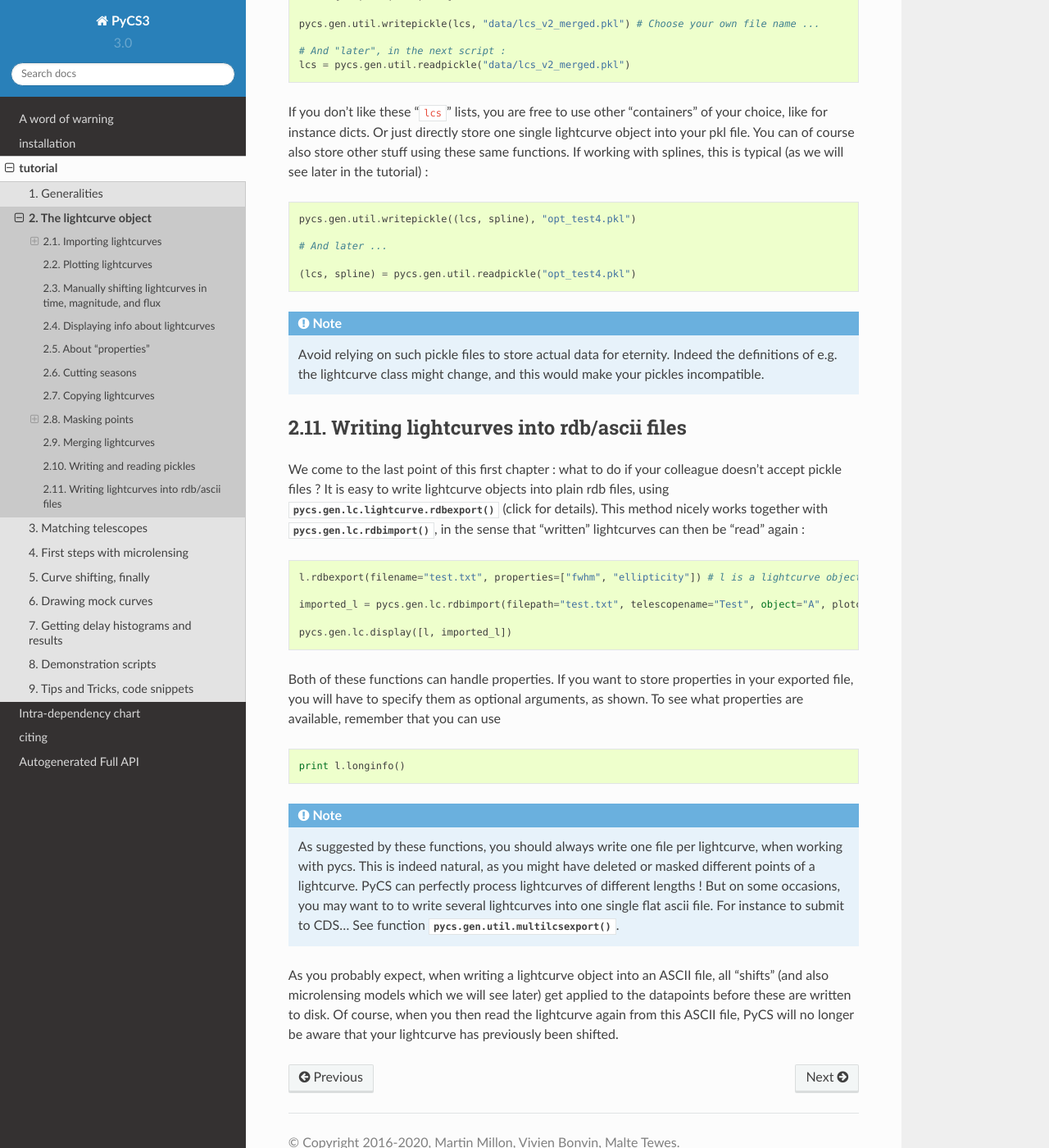
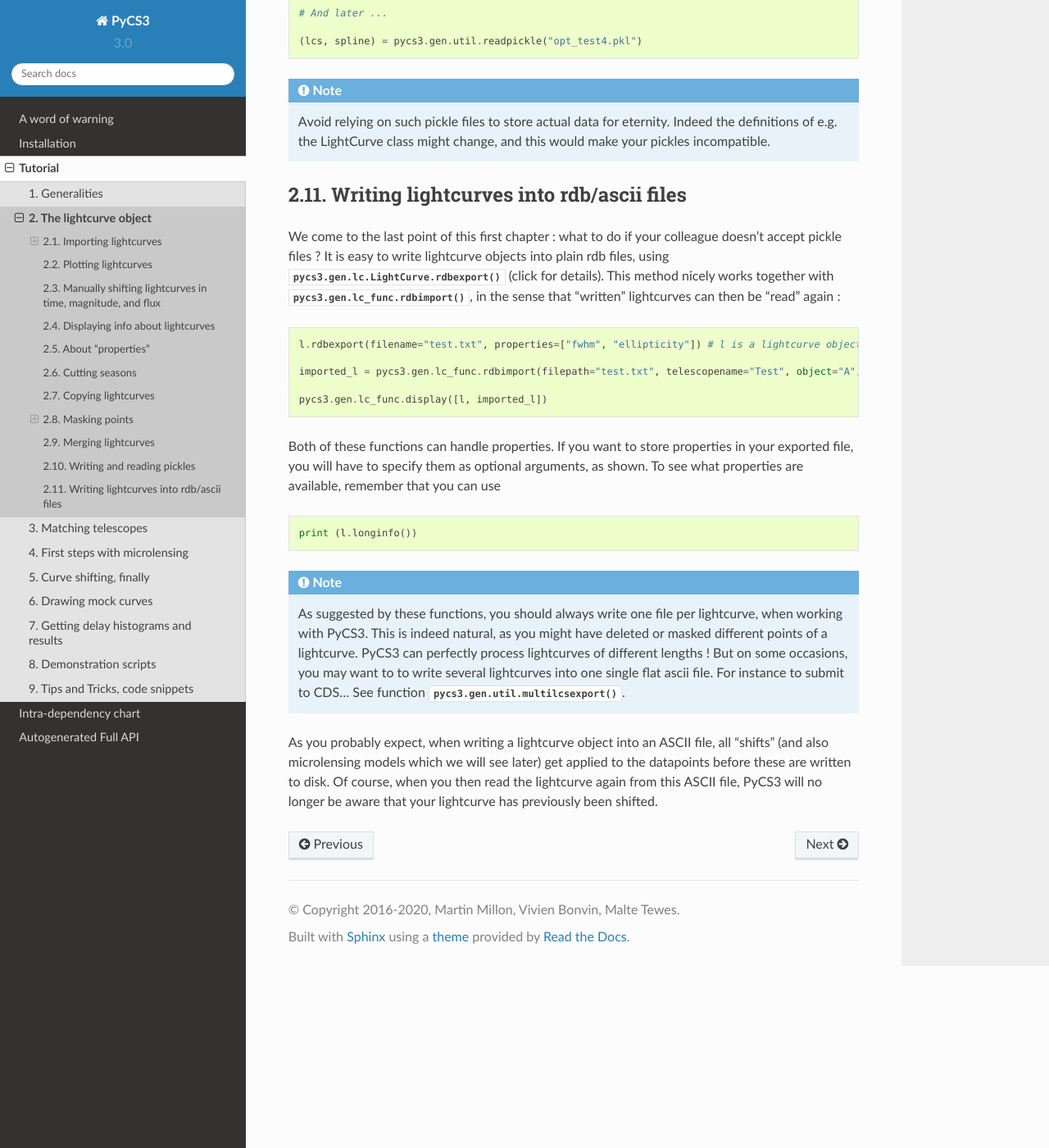
Before and after one commit to ZSHJoanna/pycs-diy, a Sphinx documentation site: the page built from docs/tutorial/basic_lc.rst, in a window 1280 px wide and 1400 px high, scrolled down 9150 px. Shown: the whole window at 82% size. Built offline with Sphinx 7.4.7 and the Read the Docs theme 2.0.0, drawn with Linux system fonts in a browser that asks for light colours; pages that are not in the unit, such as notebooks, are missing from menus; some of the changed text lies outside the part shown.

Commit message:
Tutorial part 1 and 2

```diff
--- a/docs/chart.rst
+++ b/docs/chart.rst
@@ -4,8 +4,8 @@ Intra-dependency chart
 This chart lists the intra-dependencies of the various modules and files in PyCS.
 
 
-.. image:: _static/pycschart.png
+.. image:: _static/pycs3.svg
     :align: center
 
-
-Last updated on 2018-09-28. Open the image in a new tab for a better experience.
+This plot was generated with ``pydeps`` (`documentation <https://pydeps.readthedocs.io/en/latest/>`_).
+Last updated on 2020-06-10. Open the image in a new tab for a better experience.
--- a/docs/tutorial/basic_lc.rst
+++ b/docs/tutorial/basic_lc.rst
@@ -1,8 +1,8 @@
 The lightcurve object
 =====================
 
-The module :py:mod:`pycs.gen.lc` defines the class :py:class:`~pycs.gen.lc.lightcurve` that constitutes the backbone of pycs.
-First step is to learn about this fundamental object, and the functions to manipulate lightcurve instances.
+The module :py:mod:`pycs3.gen.lc` defines the class :py:class:`~pycs3.gen.lc.LightCurve` that constitutes the backbone of PyCS3.
+First step is to learn about this fundamental object, and the functions to manipulate lightcurve instances. The module :py:mod:`pycs3.gen.lc_func` is now gathering all the higher level functions to manipulate lists of :py:class:`~pycs3.gen.lc.LightCurve`
 
 
 
@@ -16,7 +16,7 @@ Importing from cosmouline/lcmanip or similar rdb files
 """"""""""""""""""""""""""""""""""""""""""""""""""""""
 
 Cosmouline and lcmanip write their lightcurves as rdb files (i.e., lots of tab-separated collumns, and a short header).
-By *importing* such data into pycs, I mean *reading such rdb files* and turning them into the mentionned lightcurve objects.
+By *importing* such data into PyCS3, I mean *reading such rdb files* and turning them into the mentionned lightcurve objects.
 Here are some lines of a cosmouline/lcmanip output file (for a double lens) :
 
 ::
@@ -38,14 +38,14 @@ This will give us 4 lightcurve objects; here is how :
 
 	filename = "data/Mercator.rdb"
 	lcs = [
-		pycs.gen.lc.rdbimport(filename, object="A", magcolname="mag_A", magerrcolname="magerr_A_4", telescopename="Mercator", plotcolour="red", mhjdcolname="mhjd", flagcolname = "flag", propertycolnames = ["fwhm", "ellipticity", "airmass", "relskylevel", "normcoeff"], verbose = True),
-		pycs.gen.lc.rdbimport(filename, object="B", magcolname="mag_B", magerrcolname="magerr_B_4", telescopename="Mercator", plotcolour="red", mhjdcolname="mhjd", flagcolname = "flag", propertycolnames = ["fwhm", "ellipticity", "airmass", "relskylevel", "normcoeff"], verbose = True),
-		pycs.gen.lc.rdbimport(filename, object="C", magcolname="mag_C", magerrcolname="magerr_C_4", telescopename="Mercator", plotcolour="red", mhjdcolname="mhjd", flagcolname = "flag", propertycolnames = ["fwhm", "ellipticity", "airmass", "relskylevel", "normcoeff"], verbose = True),
-		pycs.gen.lc.rdbimport(filename, object="D", magcolname="mag_D", magerrcolname="magerr_D_4", telescopename="Mercator", plotcolour="red", mhjdcolname="mhjd", flagcolname = "flag", propertycolnames = ["fwhm", "ellipticity", "airmass", "relskylevel", "normcoeff"], verbose = True)
+		pycs3.gen.lc_func.rdbimport(filename, object="A", magcolname="mag_A", magerrcolname="magerr_A_4", telescopename="Mercator", plotcolour="red", mhjdcolname="mhjd", flagcolname = "flag", propertycolnames = ["fwhm", "ellipticity", "airmass", "relskylevel", "normcoeff"], verbose = True),
+		pycs3.gen.lc_func.rdbimport(filename, object="B", magcolname="mag_B", magerrcolname="magerr_B_4", telescopename="Mercator", plotcolour="red", mhjdcolname="mhjd", flagcolname = "flag", propertycolnames = ["fwhm", "ellipticity", "airmass", "relskylevel", "normcoeff"], verbose = True),
+		pycs3.gen.lc_func.rdbimport(filename, object="C", magcolname="mag_C", magerrcolname="magerr_C_4", telescopename="Mercator", plotcolour="red", mhjdcolname="mhjd", flagcolname = "flag", propertycolnames = ["fwhm", "ellipticity", "airmass", "relskylevel", "normcoeff"], verbose = True),
+		pycs3.gen.lc_func.rdbimport(filename, object="D", magcolname="mag_D", magerrcolname="magerr_D_4", telescopename="Mercator", plotcolour="red", mhjdcolname="mhjd", flagcolname = "flag", propertycolnames = ["fwhm", "ellipticity", "airmass", "relskylevel", "normcoeff"], verbose = True)
 	]
 
 
-So this uses the function :py:func:`pycs.gen.lc.rdbimport` (click on such links to jump to detailed documentation of the function).
+So this uses the function :py:func:`pycs3.gen.lc_func.rdbimport` (click on such links to jump to detailed documentation of the function).
 In the example above I've put all the options to illustrate them. Not all these options are required !
 The option ``propertycolnames`` allows to read in extra columns of data, that can for instance be used to make colour-coded plots, or custom stuff.
 If you omit this option, the function will by default import all the fields specified in the above example, if these are available in the rdb file.
@@ -55,7 +55,7 @@ Here is a more concise example that you could use as "default" to import lightcu
 
 ::
 
-	mercatorlcs = [pycs.gen.lc.rdbimport("data/2013-04-02_config_J1001_mercator_lcmanip.rdb",
+	mercatorlcs = [pycs3.gen.lc_func.rdbimport("data/2013-04-02_config_J1001_mercator_lcmanip.rdb",
 		magcolname="mag_%s"%e, magerrcolname="magerr_%s_5"%e, flagcolname = "flag",
 		telescopename="Mercator", object=e, plotcolour="blue") for e in ["A", "B"]]
 
@@ -79,12 +79,12 @@ A list of lightcurves (as we have just imported above) is usually named ``lcs``.
 Importing from simple tab-separated files
 """""""""""""""""""""""""""""""""""""""""
 
-The function :py:func:`pycs.gen.lc.flexibleimport` does essentially the same as :py:func:`pycs.gen.lc.rdbimport`, but for simpler input files that do not have headers :
+The function :py:func:`pycs3.gen.lc_func.flexibleimport` does essentially the same as :py:func:`pycs.gen.lc_func.rdbimport`, but for simpler input files that do not have headers :
 
 ::
 
-	l = pycs.gen.lc.flexibleimport("curve.dat", jdcol=1, magcol=2, errcol=3, startline=1,
-		telescopename="Unknown", object="Unknown", plotcolour="red", verbose = True)
+	l = pycs3.gen.lc_func.flexibleimport("curve.dat", , jdcol=1, magcol=2, errcol=3, startline=1, flagcol=None, propertycols=None,
+                   telescopename="Unknown", object="Unknown", plotcolour="crimson", verbose=True, absmagerrs=False)
 
 
 The shown arguments values are the defaults.
@@ -97,7 +97,7 @@ After such an import, and before plotting the curves to see if it went well, you
 
 ::
 
-	pycs.gen.mrg.colourise(lcs)
+	pycs3.gen.mrg.colourise(lcs)
 
 
 them. This function sets the attribute ``plotcolour`` of each lightcurve to a different colour.
@@ -116,7 +116,7 @@ Plotting lightcurves
 --------------------
 
 It's time to see these colours.
-Many functions of pycs work with lists of lightcurves, instead of individual lightcurves. These lists usually contain simply one curve for every QSO image. But be aware that all this works in the same way if you use lists that contain curves from different telescopes, or "identical" curves with different settings, or simulated curves, etc.
+Many functions of pycs3 work with lists of lightcurves, instead of individual lightcurves. These lists usually contain simply one curve for every QSO image. But be aware that all this works in the same way if you use lists that contain curves from different telescopes, or "identical" curves with different settings, or simulated curves, etc.
 
 As mentionned, in the tutorials we will usually call such lists ``lcs``; *s* is a plural s.
 The single most important function that uses such a list of curves as argument is the function that displays them :
@@ -125,13 +125,13 @@ The single most important function that uses such a list of curves as argument i
 
 	lcs = [lca, lcb, lcc, lcd] # So that's a list
 
-	pycs.gen.lc.display(lcs)
+	pycs3.gen.lc_func.display(lcs)
 
 
-This function has lots of options, it can be used for many tasks. As we will see in this tutorial, the same function is used to plot microlensing, splines, etc. Here is a link to the full documentation for this function: :py:func:`pycs.gen.lc.display` (have a look).
+This function has lots of options, it can be used for many tasks. As we will see in this tutorial, the same function is used to plot microlensing, splines, etc. Here is a link to the full documentation for this function: :py:func:`pycs3.gen.lc_func.display` (have a look).
 For now, just as an example, try these options ::
 
-	pycs.gen.lc.display(lcs, title=r"$\mathrm{SDSS\,J1234-5678}$", nicefont=True, showlogo=True)
+	pycs3.gen.lc.display(lcs, title=r"$\mathrm{SDSS\,J1234-5678}$", nicefont=True, showlogo=True)
 	# The option nicefont is your friend if you like serif fonts
 	# (I don't, except for the title in LaTeX which is always in serif)
 
@@ -141,17 +141,6 @@ For now, just as an example, try these options ::
 	:align: center
 
 
-And another example:
-::
-
-	pycs.gen.lc.display(lcs, showdates=True, colourprop=["fwhm", "FWHM [arcsec]", 1.0, 2.2])
-	# For this to work, your points must have the property "fwhm", which should be the
-	# case if they come from cosmouline/lcmanip, and if you imported these properties.
-
-
-.. image:: ../_static/tutorial/property_colour.png
-	:align: center
-
 
 Manually shifting lightcurves in time, magnitude, and flux
 ----------------------------------------------------------
@@ -159,9 +148,9 @@ Manually shifting lightcurves in time, magnitude, and flux
 
 We have 3 elementary methods to do this :
 
-* :py:meth:`pycs.gen.lc.lightcurve.shifttime`
-* :py:meth:`pycs.gen.lc.lightcurve.shiftmag`
-* :py:meth:`pycs.gen.lc.lightcurve.shiftflux`
+* :py:meth:`pycs3.gen.lc.lightcurve.shifttime`
+* :py:meth:`pycs3.gen.lc.lightcurve.shiftmag`
+* :py:meth:`pycs3.gen.lc.lightcurve.shiftflux`
 
 ::
 
@@ -187,13 +176,13 @@ Displaying info about lightcurves
 
 ::
 
-	print l # Short oneliner; corresponds to str(l), that is also used in plot legends, etc.
+	print(l) # Short oneliner; corresponds to str(l), that is also used in plot legends, etc.
 
 The ouput might come with a paranthesis containing 3 numbers, like for instance ``[Mercator/A](10.000,-0.500,1200)``. This would mean that the curve is shifted by 10 days in time, -0.5 mag in magnitude, and 1200 counts in flux.
 
 ::
 
-	print l.longinfo()
+	print(l.longinfo())
 
 
 Gives you a wider picture. Try it !
@@ -202,8 +191,8 @@ To display time delays between some curves, try this :
 
 ::
 
-	print pycs.gen.lc.getnicetimedelays(lcs, separator = " | ")
-	print pycs.gen.lc.getnicetimedelays(lcs, separator = " | ", sorted = True) # Sorts according to object names
+	print(pycs3.gen.lc.getnicetimedelays(lcs, separator = " | "))
+	print(pycs3.gen.lc.getnicetimedelays(lcs, separator = " | ", sorted = True)) # Sorts according to object names
 
 
 About "properties"
@@ -215,17 +204,17 @@ Properties are stored as entries of dictionnaries in a list as long as your curv
 
 ::
 
-	print l.properties   # That's a long list of dicts.
+	print (l.properties)   # That's a long list of dicts.
 
 	l.properties[0]["fwhm"] = "10.0"   # Tweak fwhm of first point
 
-	for point in lcs.properties:
+	for point in l.properties:
 		point["w"] =  ... # Add your own properties !
 
 
 .. note:: To keep all the import/export functionality, store your custom properties as strings. Indeed all the stuff like "fwhm" and "ellipticity" is stored as strings as well.
 
-.. warning:: Some functions of ``pycs`` might get significantly slower when you use properties. For instance stuff that requires merging of curves.
+.. warning:: Some functions of ``pycs3`` might get significantly slower when you use properties. For instance stuff that requires merging of curves.
 
 
 
@@ -233,7 +222,7 @@ Properties are stored as entries of dictionnaries in a list as long as your curv
 Cutting seasons
 ---------------
 
-The module :py:mod:`pycs.gen.sea` contains a class and functions to handle seasons.
+The module :py:mod:`pycs3.gen.sea` contains a class and functions to handle seasons.
 You can define seasons "by hand", but usually for cosmograil curves the default automatic season detection is fine.
 
 The concept of seaons can be important when defining microlensing representations.
@@ -242,16 +231,16 @@ Seasons are also handy to cut curves. There is a very easy function to do just t
 ::
 
 	lcs = [lca, lcb] # That's a list of long lightcurves...
-	pycs.gen.lc.display(lcs)
+	pycs3.gen.lc_func.display(lcs)
 
-	pycs.gen.sea.easycut(lcs, keep=(1, 2))
+	pycs3.gen.sea.easycut(lcs, keep=[1, 2])
 
 	# Each lightcurve is processed individually. Check your results :
 
-	pycs.gen.lc.display(lcs)
+	pycs3.gen.lc_func.display(lcs)
 
 
-If you are not happy with how the seasons where identified, try to add the option ``seasongap = 100`` to your call of :py:func:`pycs.gen.sea.easycut`.
+If you are not happy with how the seasons where identified, try to add the option ``seasongap = 100`` to your call of :py:func:`pycs3.gen.sea.easycut`.
 This is the number of days without points that start a new season. Default is 60.
 
 
@@ -268,7 +257,7 @@ Copying lightcurves
 	testl.plotcolour = "blue"
 	testl.shiftflux(5000)
 
-	pycs.gen.lc.display([l, testl])
+	pycs3.gen.lc_func.display([l, testl])
 
 
 
@@ -285,7 +274,7 @@ Some demo of the flexibility :
 	l.mask[17] = False # Manual way of masking a point
 	l.mask[17:22] = False # Yes, it's a numpy array after all
 
-	print l.jds[l.mask] # This gives you only the non-masked raw jds
+	print(l.jds[l.mask]) # This gives you only the non-masked raw jds
 
  	l.mask = l.magerrs < 0.1 # Sets the mask to be False for all points with large errorbars.
 	# Note that this would also set the mask of all other points to True.
@@ -295,29 +284,24 @@ Some demo of the flexibility :
 
 Some methods of lightcurve objects related to masks :
 
-* :py:meth:`pycs.gen.lc.lightcurve.hasmask`
-* :py:meth:`pycs.gen.lc.lightcurve.clearmask`
-* :py:meth:`pycs.gen.lc.lightcurve.cutmask`
-* :py:meth:`pycs.gen.lc.lightcurve.maskskiplist`
-* :py:meth:`pycs.gen.lc.lightcurve.maskinfo`
+* :py:meth:`pycs3.gen.lc.lightcurve.hasmask`
+* :py:meth:`pycs3.gen.lc.lightcurve.clearmask`
+* :py:meth:`pycs3.gen.lc.lightcurve.cutmask`
+* :py:meth:`pycs3.gen.lc.lightcurve.maskskiplist`
+* :py:meth:`pycs3.gen.lc.lightcurve.maskinfo`
 
 
 Buiding a mask "by hand"
 """"""""""""""""""""""""
 
-The best way to do this is to write a "skiplist" of the dates that you want to mask (this is much better than just specifying array indexes, as your skiplist will stay valid even if you merge/cut/tweak your curves). To help you writing such a list, use the function :py:func:`pycs.gen.lc.setjdlabels`. What are lables ? Labels are a bit like properties (see below), you can use them to attach any string to data points, and show them on plots. This particular functions puts the observation epochs as label to each point.
+The best way to do this is to write a "skiplist" of the dates that you want to mask (this is much better than just specifying array indexes, as your skiplist will stay valid even if you merge/cut/tweak your curves). To help you writing such a list, use the function :py:meth:`pycs3.gen.lc.LightCurve.setjdlabels`. What are labels ? Labels are a bit like properties (see below), you can use them to attach any string to data points, and show them on plots. This particular functions puts the observation epochs as label to each point.
 ::
 
 	for l in lcs:
 		l.setjdlabels() # Sets the approximate epoch as label of each point.
 		l.showlabels = True # Show the labels on plots
-	pycs.gen.lc.display(lcs)
+	pycs3.gen.lc_func.display(lcs)
 
-
-The resulting plot will look like this (note that some points are already masked here) :
-
-.. image:: ../_static/tutorial/setjdlabels.png
-	:align: center
 
 Now you can write your skiplist; it's just a plain textfile with one line per data point to mask.
 Any text following the MHJD is considered as a comment. One decimal is sufficient.
@@ -326,7 +310,7 @@ Any text following the MHJD is considered as a comment. One decimal is sufficien
 	# Some comment
 	55111.3		Bad night
 
-To apply this list to mask points of a curve, use the method :py:meth:`pycs.gen.lc.lightcurve.maskskiplist` (click for details).
+To apply this list to mask points of a curve, use the method :py:meth:`pycs3.gen.lc.LightCurve.maskskiplist` (click for details).
 Of course you can use one file to set the same mask on A and B, or define separate masks.
 ::
 
@@ -353,20 +337,20 @@ When you import lightcurves from several telescopes, you might want to *merge* t
 
 .. note:: The operation described here is about merging any two lightcurve objects *as they are*. It does not involve optimizing any shifts between the curves so that they *match*. This is described later, in section :ref:`matchtels`. For now let's assume that you have for instance shifted your curves by hand (in magnitude and flux, not in time, usually...) so that they match.
 
-There is a low-level method to merge one lightcurve into another one : :py:meth:`pycs.gen.lc.lightcurve.merge` :
+There is a low-level method to merge one lightcurve into another one : :py:meth:`pycs3.gen.lc.LightCurve.merge` :
 ::
 
 	# l and otherl are 2 lightcurve objects.
 
 	otherl.shiftmag(0.23)
 
-	pycs.gen.lc.display([l, otherl])
+	pycs3.gen.lc_func.display([l, otherl])
 
 	l.merge(otherl)
 
-	print l.longinfo()
+	print(l.longinfo())
 
-	pycs.gen.lc.display([l])
+	pycs3.gen.lc_func.display([l])
 
 
 .. note:: Any lightcurve, at any time, has to be sorted according to its mhjds. We require that the jds
@@ -374,13 +358,13 @@ There is a low-level method to merge one lightcurve into another one : :py:meth:
 
 .. warning:: Any shifts of ``l`` or ``otherl`` will be *applied* to the data arrays, i.e. the resulting curve is no longer aware of previous shifts.
 
-Often we want to merge a *list* of lightcurve from telescope 1 with a corresponding list of curves from telescope 2 and so on. :py:func:`pycs.gen.mrg.merge` is a wrapper to do exactly this.
+Often we want to merge a *list* of lightcurve from telescope 1 with a corresponding list of curves from telescope 2 and so on. :py:func:`pycs3.gen.mrg.merge` is a wrapper to do exactly this.
 ::
 
 	# You have imported two lists of lightcurves : eulerlcs and mercatorlcs
 	# Both lists contain n corresponding lightcurve objects, in the same order (image A, B, C and D).
 
-	lcs = pycs.gen.mrg.merge([eulerlcs, mercatorlcs])
+	lcs = pycs3.gen.mrg.merge([eulerlcs, mercatorlcs])
 
 
 
@@ -395,10 +379,10 @@ You will do this all the time, mostly with lightcurve objects. It allows to spli
 	# Say you have some lightcurves (perhaps just imported, or already heavily processed) :
 	lcs = [lca, lcb, lcc, lcd]
 
-	pycs.gen.util.writepickle(lcs, "data/lcs_v2_merged.pkl") # Choose your own file name ...
+	pycs3.gen.util.writepickle(lcs, "data/lcs_v2_merged.pkl") # Choose your own file name ...
 
 	# And "later", in the next script :
-	lcs = pycs.gen.util.readpickle("data/lcs_v2_merged.pkl")
+	lcs = pycs3.gen.util.readpickle("data/lcs_v2_merged.pkl")
 
 
 If you don't like these "``lcs``" lists, you are free to use other "containers" of your choice, like for instance dicts. Or just directly store one single lightcurve object into your pkl file.
@@ -406,37 +390,37 @@ You can of course also store other stuff using these same functions. If working
 
 ::
 
-	pycs.gen.util.writepickle((lcs, spline), "opt_test4.pkl")
+	pycs3.gen.util.writepickle((lcs, spline), "opt_test4.pkl")
 
 	# And later ...
 
-	(lcs, spline) = pycs.gen.util.readpickle("opt_test4.pkl")
+	(lcs, spline) = pycs3.gen.util.readpickle("opt_test4.pkl")
 
 
-.. note:: Avoid relying on such pickle files to store actual data for eternity. Indeed the definitions of e.g. the lightcurve class might change, and this would make your pickles incompatible.
+.. note:: Avoid relying on such pickle files to store actual data for eternity. Indeed the definitions of e.g. the LightCurve class might change, and this would make your pickles incompatible.
 
 
 Writing lightcurves into rdb/ascii files
 ----------------------------------------
 
 We come to the last point of this first chapter : what to do if your colleague doesn't accept pickle files ?
-It is easy to write lightcurve objects into plain rdb files, using :py:meth:`pycs.gen.lc.lightcurve.rdbexport` (click for details). This method nicely works together with :py:func:`pycs.gen.lc.rdbimport`, in the sense that "written" lightcurves can then be "read" again :
+It is easy to write lightcurve objects into plain rdb files, using :py:meth:`pycs3.gen.lc.LightCurve.rdbexport` (click for details). This method nicely works together with :py:func:`pycs3.gen.lc_func.rdbimport`, in the sense that "written" lightcurves can then be "read" again :
 ::
 
 	l.rdbexport(filename="test.txt", properties=["fwhm", "ellipticity"]) # l is a lightcurve object.
 
-	imported_l = pycs.gen.lc.rdbimport(filepath="test.txt", telescopename="Test", object="A", plotcolour="blue")
+	imported_l = pycs3.gen.lc_func.rdbimport(filepath="test.txt", telescopename="Test", object="A", plotcolour="blue")
 
-	pycs.gen.lc.display([l, imported_l])
+	pycs3.gen.lc_func.display([l, imported_l])
 
 
 Both of these functions can handle properties. If you want to store properties in your exported file, you will have to specify them as optional arguments, as shown.
 To see what properties are available, remember that you can use
 ::
 
-	print l.longinfo()
+	print (l.longinfo())
 
 
-.. note:: As suggested by these functions, you should always write one file per lightcurve, when working with pycs. This is indeed natural, as you might have deleted or masked different points of a lightcurve. PyCS can perfectly process lightcurves of different lengths ! But on some occasions, you may want to to write several lightcurves into one single flat ascii file. For instance to submit to CDS... See function :py:func:`pycs.gen.util.multilcsexport`.
+.. note:: As suggested by these functions, you should always write one file per lightcurve, when working with PyCS3. This is indeed natural, as you might have deleted or masked different points of a lightcurve. PyCS3 can perfectly process lightcurves of different lengths ! But on some occasions, you may want to to write several lightcurves into one single flat ascii file. For instance to submit to CDS... See function :py:func:`pycs3.gen.util.multilcsexport`.
 
-As you probably expect, when writing a lightcurve object into an ASCII file, all "shifts" (and also microlensing models which we will see later) get applied to the datapoints before these are written to disk. Of course, when you then read the lightcurve again from this ASCII file, PyCS will no longer be aware that your lightcurve has previously been shifted.
+As you probably expect, when writing a lightcurve object into an ASCII file, all "shifts" (and also microlensing models which we will see later) get applied to the datapoints before these are written to disk. Of course, when you then read the lightcurve again from this ASCII file, PyCS3 will no longer be aware that your lightcurve has previously been shifted.
```
Also changed, not shown: other parts of docs/tutorial/basic_lc.rst (+1 -1 lines), docs/index.rst (+7 -7 lines), docs/tutorial/generalities.rst (+7 -8 lines), docs/_static/pycs3.svg (added), docs/_static/tutorial/display.png (added), docs/apidoc/modules.rst (renamed from docs/source/modules.rst), docs/apidoc/pycs3.gen.rst (renamed from docs/source/pycs3.gen.rst), docs/apidoc/pycs3.mltd.rst (renamed from docs/source/pycs3.mltd.rst), docs/apidoc/pycs3.pipe.rst (renamed from docs/source/pycs3.pipe.rst), docs/apidoc/pycs3.regdiff.rst (renamed from docs/source/pycs3.regdiff.rst), docs/apidoc/pycs3.rst (renamed from docs/source/pycs3.rst), docs/apidoc/pycs3.sim.rst (renamed from docs/source/pycs3.sim.rst), docs/apidoc/pycs3.spl.rst (renamed from docs/source/pycs3.spl.rst), 1 other file.
